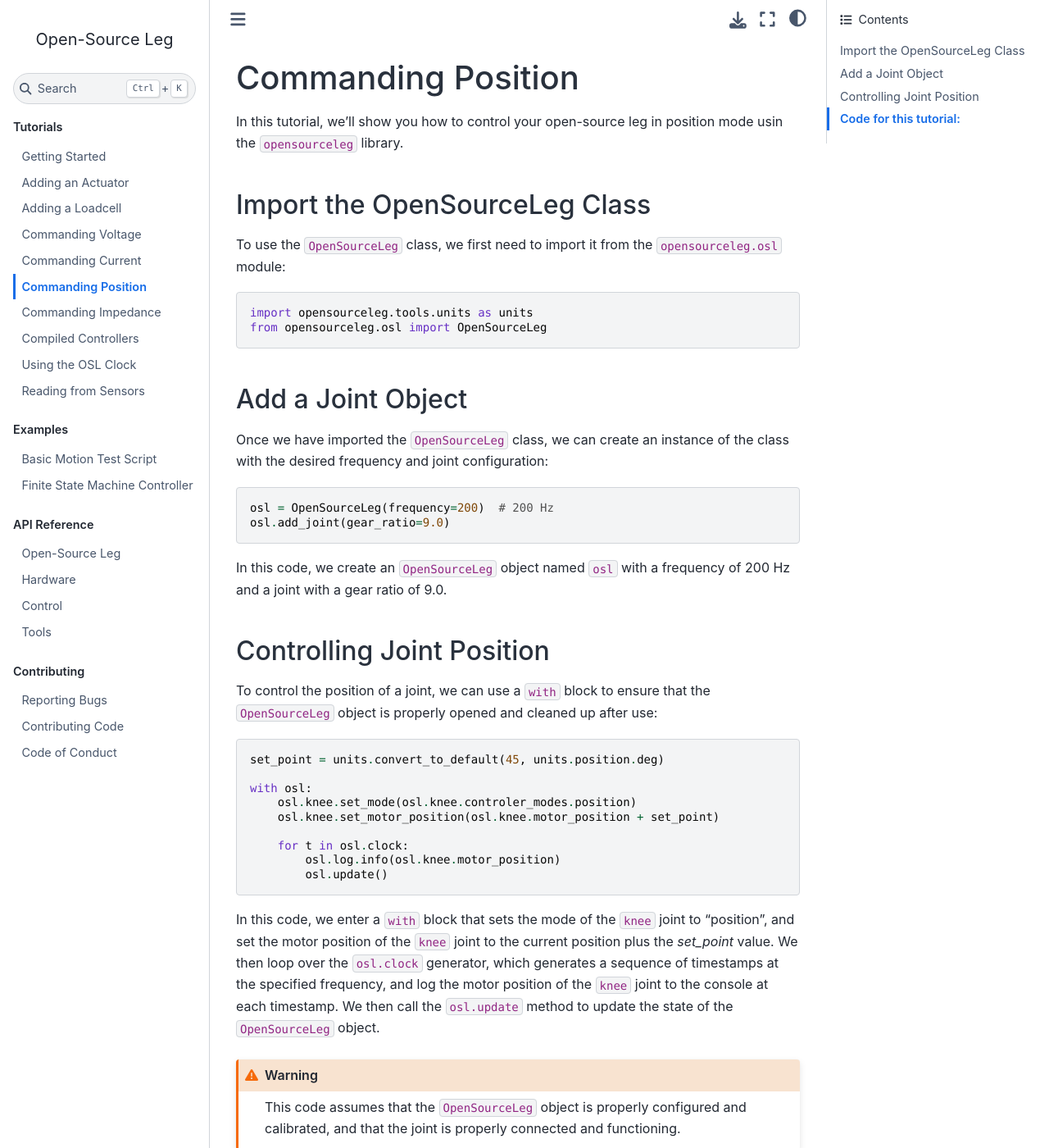
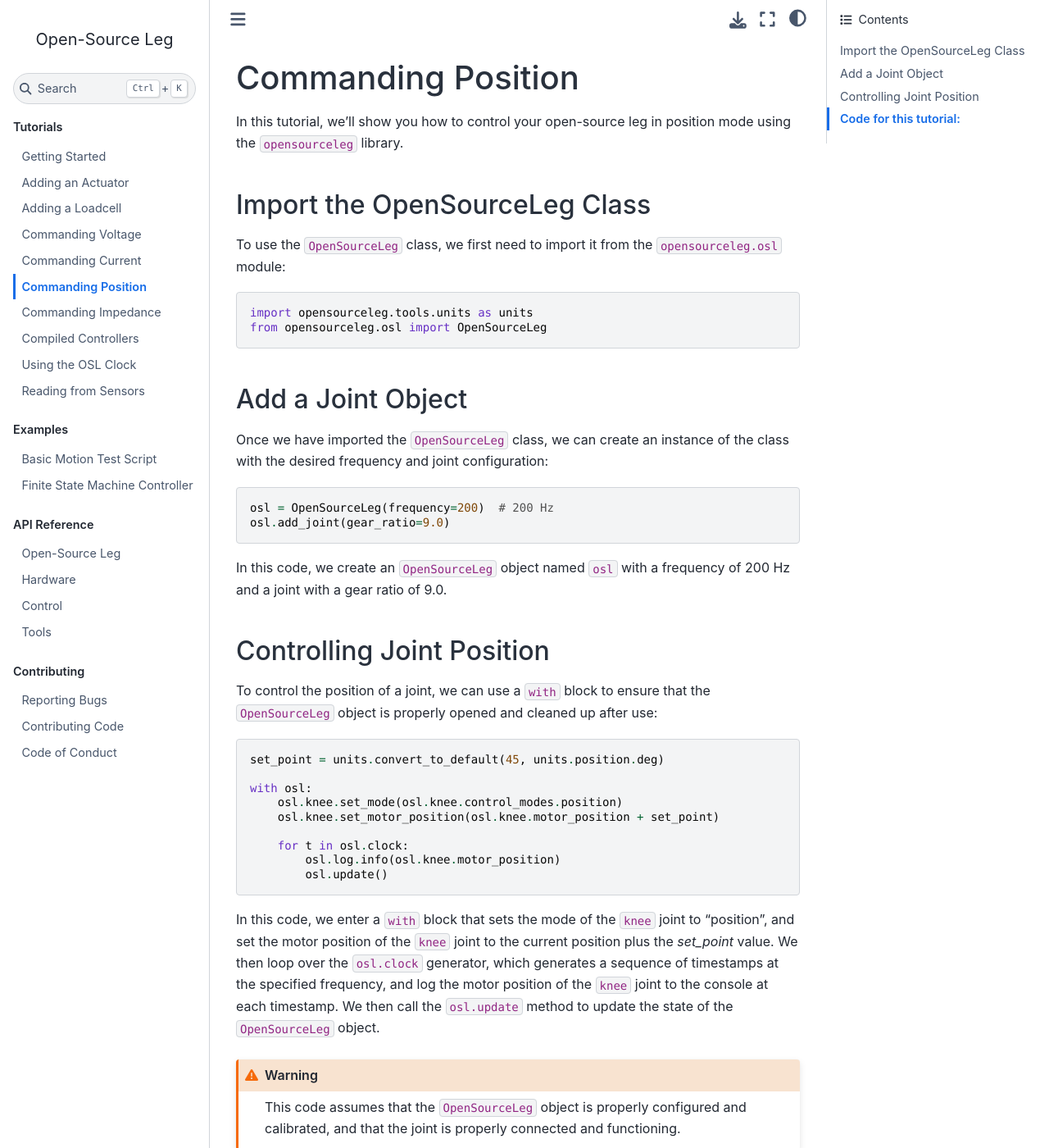
Before and after one commit to neurobionics/opensourceleg, a Sphinx documentation site: the page built from docs/tutorials/position_mode.rst, in a window 1280 px wide and 1400 px high. Shown: the whole window at 82% size. Built offline with Sphinx 7.4.7 and the Sphinx Book theme 1.1.4, drawn with Linux system fonts in a browser that asks for light colours.

Commit message:
Fixed typos

```diff
--- a/docs/tutorials/position_mode.rst
+++ b/docs/tutorials/position_mode.rst
@@ -1,6 +1,6 @@
 Commanding Position
 ===================
-In this tutorial, we'll show you how to control your open-source leg in position mode usin the ``opensourceleg`` library.
+In this tutorial, we'll show you how to control your open-source leg in position mode using the ``opensourceleg`` library.
 
 Import the OpenSourceLeg Class
 ------------------------------
@@ -34,7 +34,7 @@ To control the position of a joint, we can use a ``with`` block to ensure that t
     set_point = units.convert_to_default(45, units.position.deg)
 
     with osl:
-        osl.knee.set_mode(osl.knee.controler_modes.position)
+        osl.knee.set_mode(osl.knee.control_modes.position)
         osl.knee.set_motor_position(osl.knee.motor_position + set_point)
 
         for t in osl.clock:
```
